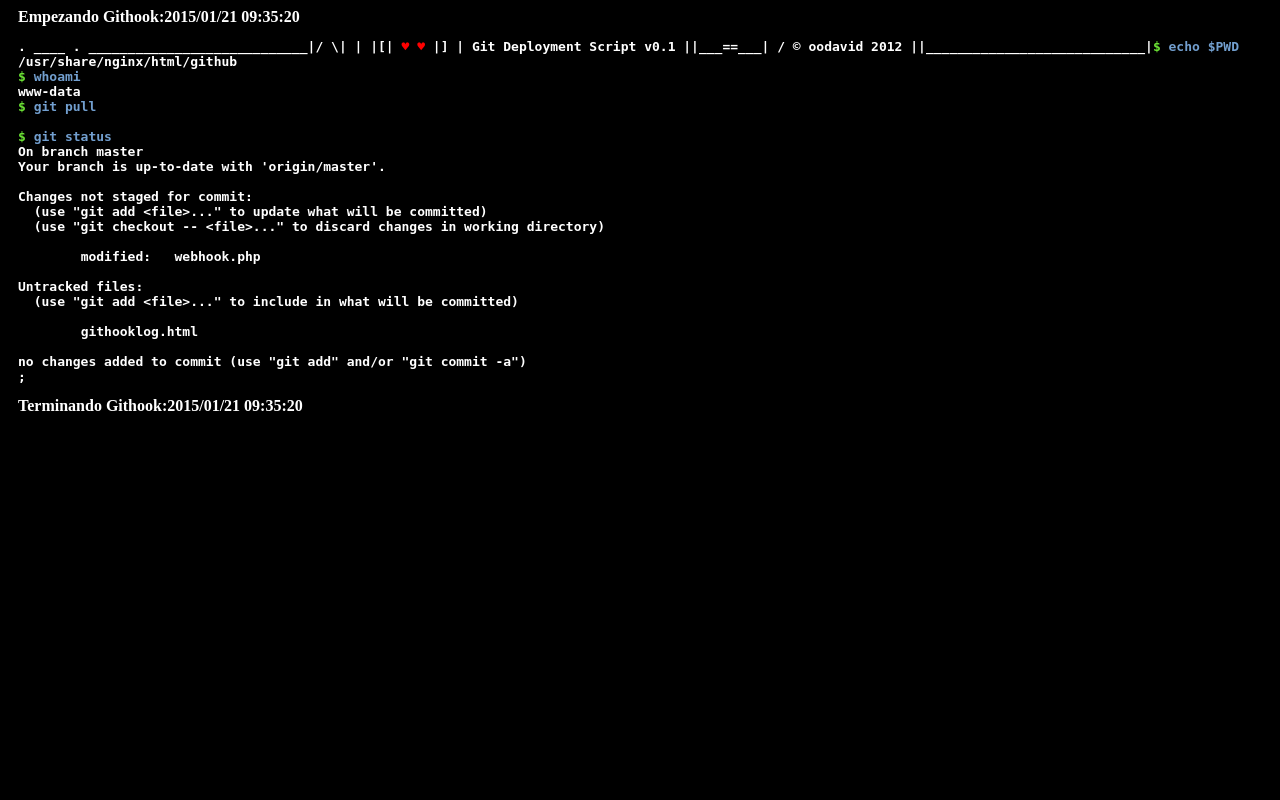
After one commit to maxing80/XinErkNet, a PHP site: page /githooklog.html in a window 1280 px wide. The commit adds this page. Run offline with PHP 8.4, Linux system fonts and the light colour scheme.

Commit message:
Corrigiendo el log del githook

```diff
--- /dev/null
+++ b/githooklog.html
@@ -0,0 +1,23 @@
+Empezando Githook:2015/01/21 09:35:20<!DOCTYPE HTML><html lang='en-US'><head><meta charset='UTF-8'><title>GIT DEPLOYMENT SCRIPT</title></head><body style='background-color: #000000; color: #FFFFFF; font-weight: bold; padding: 0 10px;'><pre>. ____ . ____________________________|/ \| | |[| <span style='color: #FF0000;'>&hearts; &hearts;</span> |] | Git Deployment Script v0.1 ||___==___| / &copy; oodavid 2012 ||____________________________|<span style="color: #6BE234;">$</span> <span style="color: #729FCF;">echo $PWD
+</span>/usr/share/nginx/html/github
+<span style="color: #6BE234;">$</span> <span style="color: #729FCF;">whoami
+</span>www-data
+<span style="color: #6BE234;">$</span> <span style="color: #729FCF;">git pull
+</span>
+<span style="color: #6BE234;">$</span> <span style="color: #729FCF;">git status
+</span>On branch master
+Your branch is up-to-date with 'origin/master'.
+
+Changes not staged for commit:
+  (use &quot;git add &lt;file&gt;...&quot; to update what will be committed)
+  (use &quot;git checkout -- &lt;file&gt;...&quot; to discard changes in working directory)
+
+	modified:   webhook.php
+
+Untracked files:
+  (use &quot;git add &lt;file&gt;...&quot; to include in what will be committed)
+
+	githooklog.html
+
+no changes added to commit (use &quot;git add&quot; and/or &quot;git commit -a&quot;)
+;</pre></body></html>Terminando Githook:2015/01/21 09:35:20
```
Also changed, not shown: webhook.php (+25 -22 lines), 1 other file.
